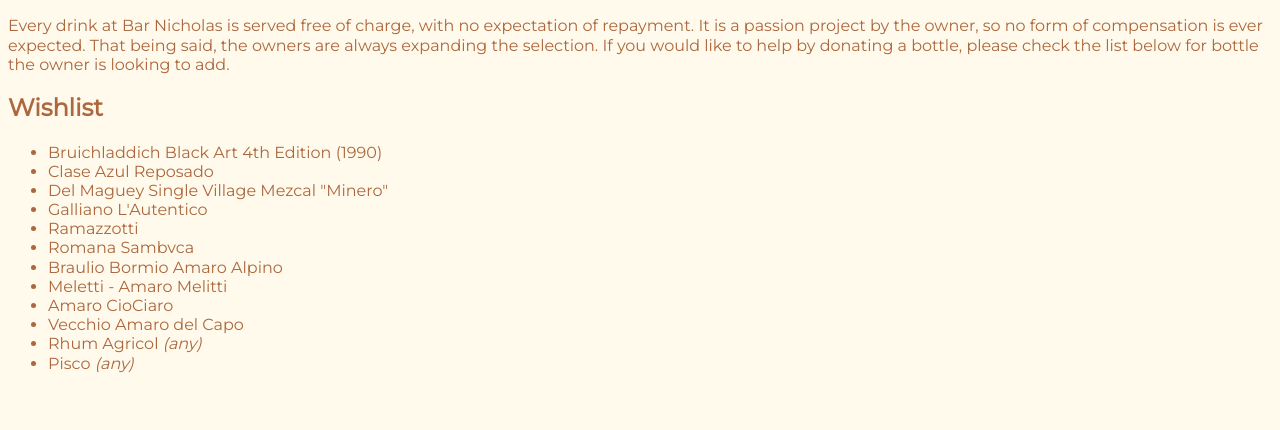
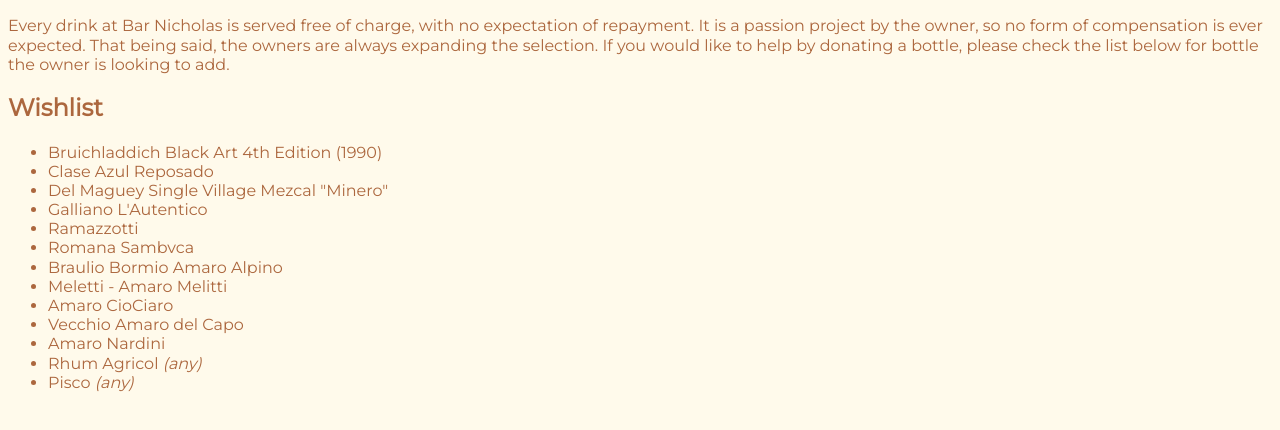
Before and after one commit to nrhubbar/bar-nicholas, a website: page bottle-wishlist/index.html in a window 1280 px wide. Shown: the part 152-582 px from the top of the page. Drawn offline with Linux system fonts and the light colour scheme.

Commit message:
Update bottle wishlist

```diff
--- a/bottle-wishlist/index.html
+++ b/bottle-wishlist/index.html
@@ -46,6 +46,7 @@
             <li>Meletti - Amaro Melitti</li>
             <li>Amaro CioCiaro</li>
             <li>Vecchio Amaro del Capo</li>
+            <li>Amaro Nardini</li>
             <li>Rhum Agricol <i>(any)</i></li>
             <li>Pisco <i>(any)</i></li>
         </ul>
```
